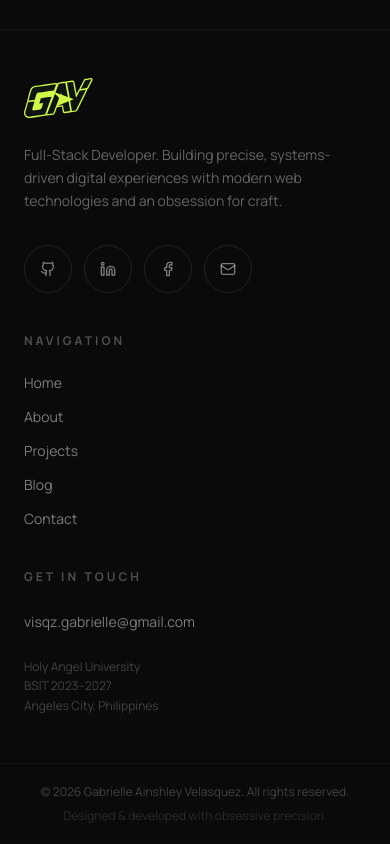
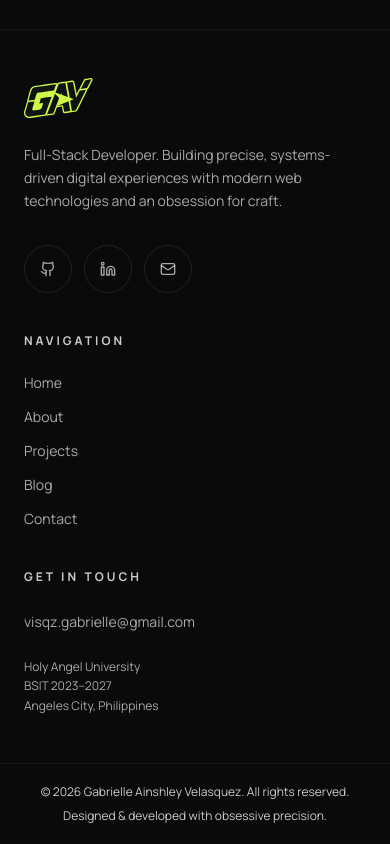
Before and after one commit to gabewebd/gav-dev, a Next.js app: page /about in a window 390 px wide. Shown: the part 6008-6852 px from the top of the page. Built offline with nearby package versions, Linux system fonts and the light colour scheme.

Commit message:
style: refine text contrast for navbar, footer, and showcase components

```diff
--- a/src/components/Footer.tsx
+++ b/src/components/Footer.tsx
@@ -4,7 +4,7 @@ import { useRef } from "react";
 import Link from "next/link";
 import gsap from "gsap";
 import { useGSAP } from "@gsap/react";
-import { Github, Linkedin, Mail, ArrowUpRight, FileDown, Facebook } from "lucide-react";
+import { Github, Linkedin, Mail, ArrowUpRight, FileDown } from "lucide-react";
 import Logo from "@/components/Logo";
 
 gsap.registerPlugin(useGSAP);
@@ -13,7 +13,6 @@ gsap.registerPlugin(useGSAP);
 const SOCIALS = [
     { label: "GitHub", href: "https://github.com/gabewebd", icon: Github },
     { label: "LinkedIn", href: "https://linkedin.com/in/gabrielle-velasquez-gav", icon: Linkedin },
-    { label: "Facebook", href: "https://www.facebook.com/ainshley.velasquez", icon: Facebook },
     { label: "Email", href: "mailto:visqz.gabrielle@gmail.com", icon: Mail },
 ];
 
@@ -71,7 +70,7 @@ function MagneticSocial({
             className="magnetic-btn w-12 h-12 sm:w-14 sm:h-14 rounded-full
         border border-brand-white/10 hover:border-brand-accent
         grid place-items-center
-        text-brand-white/50 hover:text-brand-accent
+        text-brand-white/70 hover:text-brand-accent
         transition-colors duration-300"
             aria-label={label}
         >
@@ -118,7 +117,7 @@ export default function Footer() {
             <div className="border-b border-brand-white/5">
                 <div className="max-w-7xl mx-auto px-6 md:px-12 py-16 md:py-28 flex flex-col sm:flex-row items-start sm:items-center justify-between gap-8 md:gap-10">
                     <div>
-                        <p className="text-xs font-bold uppercase tracking-[0.3em] text-brand-white/40 mb-3">
+                        <p className="text-xs font-bold uppercase tracking-[0.3em] text-brand-white/70 mb-3">
                             Want the full picture?
                         </p>
                         <h3 className="font-outfit font-black text-2xl sm:text-3xl md:text-5xl uppercase tracking-tighter leading-[0.95]">
@@ -153,7 +152,7 @@ export default function Footer() {
                             <Logo className="h-10 w-auto text-brand-white" />
                         </Link>
 
-                        <p className="mt-5 text-sm text-brand-white/40 leading-relaxed max-w-sm">
+                        <p className="mt-5 text-sm text-brand-white/70 leading-relaxed max-w-sm">
                             Full-Stack Developer.
                             Building precise, systems-driven digital experiences with
                             modern web technologies and an obsession for craft.
@@ -169,7 +168,7 @@ export default function Footer() {
 
                     {/* Quick Links */}
                     <div className="md:col-span-3 md:col-start-7">
-                        <h4 className="text-xs font-bold uppercase tracking-[0.25em] text-brand-white/30 mb-6">
+                        <h4 className="text-xs font-bold uppercase tracking-[0.25em] text-brand-white/85 mb-6">
                             Navigation
                         </h4>
                         <ul className="space-y-3.5">
@@ -177,7 +176,7 @@ export default function Footer() {
                                 <li key={link.href}>
                                     <Link
                                         href={link.href}
-                                        className="text-sm text-brand-white/50 hover:text-brand-accent
+                                        className="text-sm text-brand-white/70 hover:text-brand-accent
                       transition-colors duration-200
                       flex items-center gap-1.5 group"
                                     >
@@ -191,18 +190,18 @@ export default function Footer() {
 
                     {/* Contact Column */}
                     <div className="md:col-span-3">
-                        <h4 className="text-xs font-bold uppercase tracking-[0.25em] text-brand-white/30 mb-6">
+                        <h4 className="text-xs font-bold uppercase tracking-[0.25em] text-brand-white/85 mb-6">
                             Get In Touch
                         </h4>
                         <a
                             href="mailto:visqz.gabrielle@gmail.com"
-                            className="text-sm text-brand-white/50 hover:text-brand-accent
+                            className="text-sm text-brand-white/70 hover:text-brand-accent
                 transition-colors duration-200 break-all"
                         >
                             visqz.gabrielle@gmail.com
                         </a>
 
-                        <p className="mt-6 text-xs text-brand-white/25 leading-relaxed">
+                        <p className="mt-6 text-xs text-brand-white/70 leading-relaxed">
                             Holy Angel University<br />
                             BSIT 2023–2027<br />
                             Angeles City, Philippines
@@ -214,10 +213,10 @@ export default function Footer() {
             {/* ── Bottom Bar ─────────────────────────────────────── */}
             <div className="border-t border-brand-white/5">
                 <div className="max-w-7xl mx-auto px-6 md:px-12 py-5 flex flex-col sm:flex-row items-center justify-between gap-2 sm:gap-3 text-center sm:text-left">
-                    <p className="text-xs text-brand-white/25">
+                    <p className="text-xs text-brand-white/85">
                         &copy; {new Date().getFullYear()} Gabrielle Ainshley Velasquez. All rights reserved.
                     </p>
-                    <p className="text-xs text-brand-white/15">
+                    <p className="text-xs text-brand-white/85">
                         Designed &amp; developed with obsessive precision.
                     </p>
                 </div>
--- a/src/components/Navbar.tsx
+++ b/src/components/Navbar.tsx
@@ -141,7 +141,7 @@ export default function Navbar() {
                                     className={`relative px-4 py-2 text-[11px] lg:text-xs font-bold uppercase tracking-widest rounded-xl transition-all duration-300 group
                                     ${isActive
                                             ? 'text-brand-ink dark:text-brand-white'
-                                            : 'text-brand-ink/70 dark:text-brand-white/70 hover:text-brand-ink dark:hover:text-brand-white hover:bg-brand-ink/5 dark:hover:bg-brand-white/5'
+                                            : 'text-brand-ink/80 dark:text-brand-white/70 hover:text-brand-ink dark:hover:text-brand-white hover:bg-brand-ink/5 dark:hover:bg-brand-white/5'
                                         }`}
                                 >
                                     {link.label}
@@ -195,14 +195,14 @@ export default function Navbar() {
                                 href={link.href}
                                 onClick={handleLinkClick}
                                 className={`mobile-link relative flex items-center justify-between w-full px-6 py-6 rounded-2xl text-3xl font-outfit font-black uppercase tracking-tighter transition-all duration-300 group mb-2
-                                ${isActive ? 'bg-brand-ink/5 dark:bg-brand-white/5 text-brand-ink dark:text-brand-white' : 'text-brand-ink/70 dark:text-brand-white/70 hover:bg-brand-ink/5 dark:hover:bg-brand-white/5 hover:text-brand-ink dark:hover:text-brand-white'}`}
+                                ${isActive ? 'bg-brand-ink/5 dark:bg-brand-white/5 text-brand-ink dark:text-brand-white' : 'text-brand-ink/80 dark:text-brand-white/70 hover:bg-brand-ink/5 dark:hover:bg-brand-white/5 hover:text-brand-ink dark:hover:text-brand-white'}`}
                             >
                                 {isActive && <div className="absolute left-0 top-1/2 -translate-y-1/2 h-1/2 w-1.5 rounded-r-full bg-brand-accent" />}
                                 <span>{link.label}</span>
                                 <span className={`font-mono text-sm transition-colors
                                     ${isActive
-                                        ? 'text-brand-ink/70 dark:text-brand-accent'
-                                        : 'text-brand-ink/30 dark:text-brand-accent/40 group-hover:text-brand-ink/70 dark:group-hover:text-brand-accent/80'}`
+                                        ? 'text-brand-ink/90 dark:text-brand-accent'
+                                        : 'text-brand-ink/30 dark:text-brand-accent/40 group-hover:text-brand-ink/90 dark:group-hover:text-brand-accent/80'}`
                                 }>
                                     0{i + 1}
                                 </span>
--- a/src/components/ProjectShowcase.tsx
+++ b/src/components/ProjectShowcase.tsx
@@ -47,7 +47,7 @@ function CardInner({ project, index }: { project: typeof PROJECTS[0]; index: num
 
                 <div className="absolute bottom-0 left-0 right-0 z-10 flex flex-col gap-4 md:gap-5 pt-16 px-6 pb-6 md:px-8 md:pb-8
                     bg-gradient-to-t from-brand-light dark:from-[#0A0A0A] via-brand-light/95 dark:via-[#0A0A0A]/95 to-transparent">
-                    <p className="text-xs md:text-sm text-brand-ink/70 dark:text-brand-white/70 leading-relaxed font-medium">
+                    <p className="text-xs md:text-sm text-brand-ink/80 dark:text-brand-white/70 leading-relaxed font-medium">
                         {project.desc}
                     </p>
 
@@ -129,7 +129,7 @@ export default function ProjectShowcase() {
             <div className="w-full px-6 md:px-12 text-center z-30 pt-10 md:pt-16 mb-8 md:mb-12 relative">
                 <div className="inline-flex items-center gap-3 justify-center mb-4">
                     <div className="w-2 h-2 bg-brand-accent rounded-sm animate-pulse" />
-                    <p className="text-[10px] md:text-xs font-bold uppercase tracking-[0.3em] text-brand-ink/70 dark:text-brand-white/70">
+                    <p className="text-[10px] md:text-xs font-bold uppercase tracking-[0.3em] text-brand-ink/80 dark:text-brand-white/70">
                         Selected Work
                     </p>
                 </div>
@@ -172,7 +172,7 @@ export default function ProjectShowcase() {
 
             {/* ── EXPLORE PROJECTS BUTTON — matches projects page style ── */}
             <div ref={btnRef} className="w-full flex flex-col items-center gap-4 mt-12 lg:mt-16 z-30 relative px-6 text-center">
-                <p className="text-xs md:text-sm font-medium tracking-[0.2em] uppercase text-brand-ink/70 dark:text-brand-white/70">
+                <p className="text-xs md:text-sm font-medium tracking-[0.2em] uppercase text-brand-ink/80 dark:text-brand-white/70">
                     Want to see more of my work?
                 </p>
                 <Link
```
